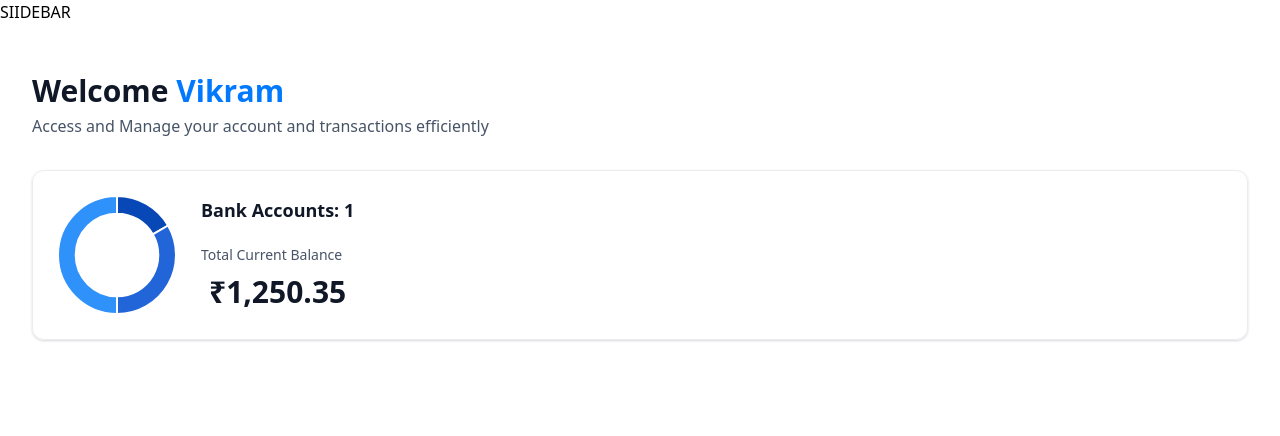
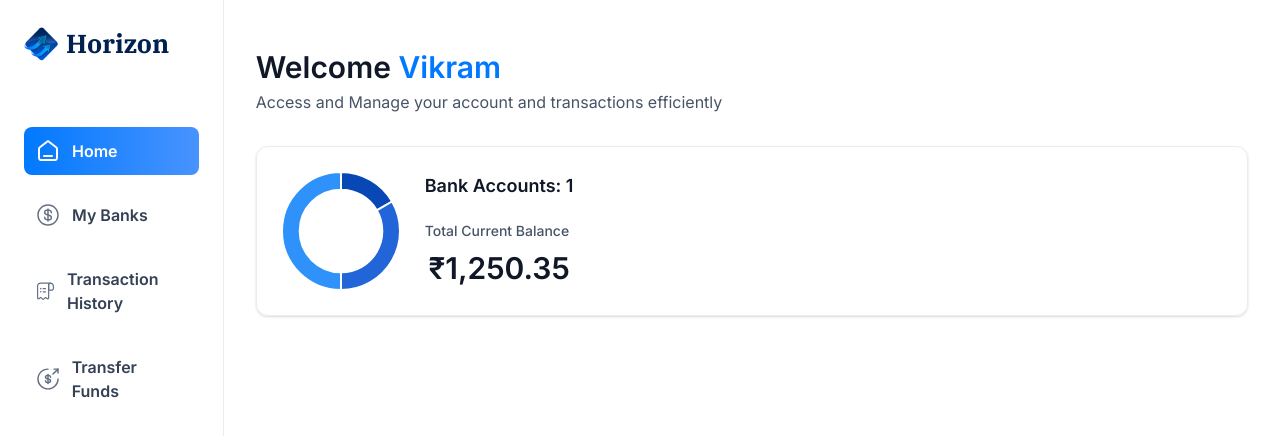
Before and after one commit to vikram10-6/Horizon, a Next.js app: page / in a window 1280 px wide. Shown: the top 436 px of the page. Built offline with nearby package versions, Linux system fonts and the light colour scheme.

Commit message:
Add sidebar

```diff
--- a/app/(root)/layout.tsx
+++ b/app/(root)/layout.tsx
@@ -1,12 +1,17 @@
+import Sidebar from "@/components/Sidebar";
+
 export default function RootLayout({
   children,
 }: Readonly<{
   children: React.ReactNode;
 }>) {
+  const loggedIn = { firstName: "Vikram", lastName: "Ayer" };
+
   return (
-    <main>
-        SIIDEBAR
-        {children}
+    <main className="flex h-screen w-full font-inter">
+      <Sidebar user={loggedIn} />
+      {children}
+
     </main>
   );
 }
--- /dev/null
+++ b/components/Sidebar.tsx
@@ -0,0 +1,49 @@
+"use client"
+
+import { sidebarLinks } from "@/constants";
+import { cn } from "@/lib/utils";
+import Image from "next/image";
+import Link from "next/link";
+import { usePathname } from "next/navigation";
+import React from "react";
+
+const Sidebar = ({ user }: SiderbarProps) => {
+    const pathName = usePathname();
+
+    return (
+    <section className="sidebar">
+      <nav className="flex flex-col gap-4">
+        <Link href="/" className="mb-12 cursor-pointer flex items-center gap-2">
+          <Image src="/icons/logo.svg" width={34} height={34} alt="Horizon-Logo" className="max-xl:size-14" />
+          <h1 className="sidebar-logo">
+            Horizon
+          </h1>
+        </Link>
+        {sidebarLinks.map((item)=>{
+           const isActive = pathName === item.route || pathName.startsWith(`${item.route}`)
+
+            return(
+                <Link href={item.route} key={item.label}
+                className={cn('sidebar-link',{'bg-bank-gradient':isActive})}
+                >
+                    <div className="relative size-6">
+                        <Image src={item.imgURL}
+                        alt={item.label}
+                        fill
+                        className={cn({'brightness-[3] invert-0':isActive})}
+                        />
+                    </div>
+                    <p className={cn('sidebar-label',{'!text-white':isActive})}>{item.label}</p>
+                </Link>
+            )
+        })}
+
+        USER
+
+      </nav>
+      FOOTER
+    </section>
+  );
+};
+
+export default Sidebar;
```
